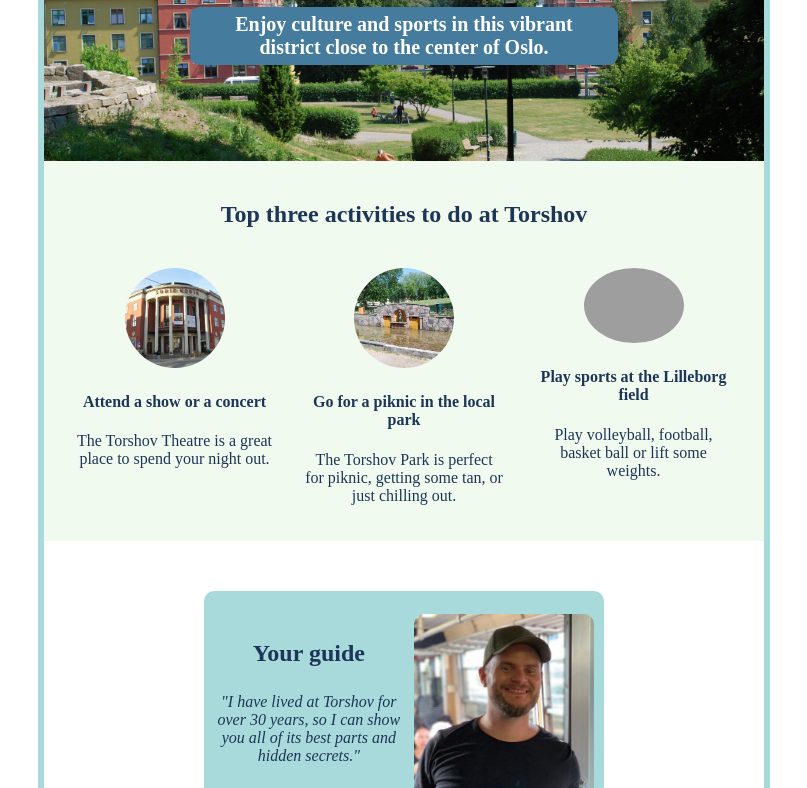
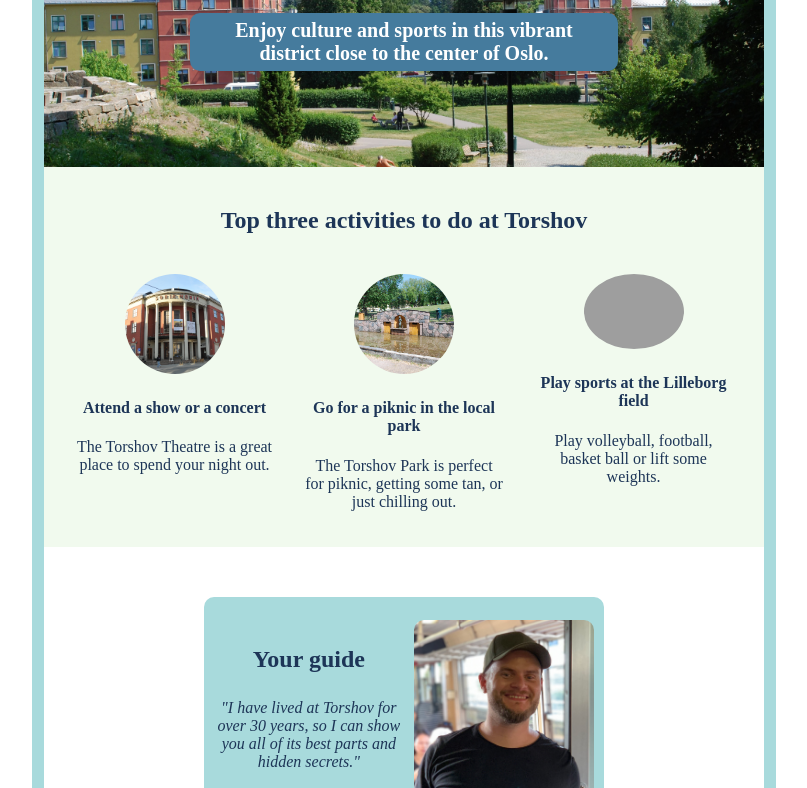
Before and after one commit to Exceptionary-Rae/hometown-site, a website built with Vite: page index.html in a window 1280 px wide. Shown: the part 195-983 px from the top of the page, without its empty margins (236-1043 px from the left). Built offline with nearby package versions, Linux system fonts and the light colour scheme; grey boxes are pictures that could not be loaded.

Commit message:
Update styles.css

```diff
--- a/styles.css
+++ b/styles.css
@@ -11,7 +11,7 @@
     width: 720px;
     margin: 0 auto;
     text-align: center;
-    border: 6px solid #A8DADC;
+    border: 12px solid #A8DADC;
     border-radius: 16px;
 }
 
```
